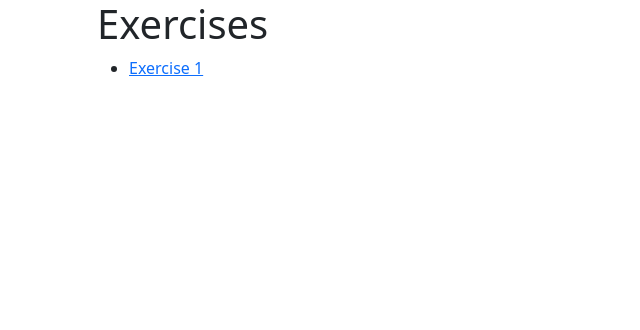
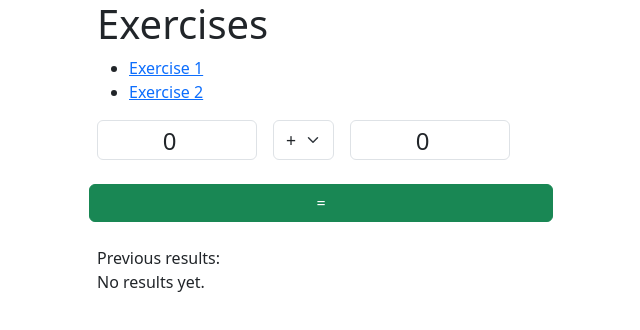
Before and after one commit to Viblanc/angular-project, an Angular app: page /ex2 in a window 1280 px wide. Before the commit this address led to /. Shown: the top 330 px of the page, without its empty margins (31-671 px from the left). Built offline with nearby package versions, Linux system fonts and the light colour scheme; a web font is replaced by a local one.

Commit message:
exercise 2

```diff
--- a/src/app/app.html
+++ b/src/app/app.html
@@ -2,6 +2,7 @@
   <h1>Exercises</h1>
   <ul>
     <li><a routerLink="ex1">Exercise 1</a></li>
+    <li><a routerLink="ex2">Exercise 2</a></li>
   </ul>
   <router-outlet />
 </main>
--- a/src/app/app.routes.ts
+++ b/src/app/app.routes.ts
@@ -1,9 +1,14 @@
 import { Routes } from '@angular/router';
 import { Exercise1 } from './exercises/exercise1/exercise1';
+import { Exercise2 } from './exercises/exercise2/exercise2';
 
 export const routes: Routes = [
   {
     path: 'ex1',
     component: Exercise1,
   },
+  {
+    path: 'ex2',
+    component: Exercise2,
+  },
 ];
--- /dev/null
+++ b/src/app/exercises/exercise2/exercise2.css
@@ -0,0 +1,27 @@
+form {
+    display: inline-block;
+}
+
+.number {
+    width: 10rem;
+    height: 2.5rem;
+    font-size: 1.5rem;
+    text-align: center;
+}
+
+select {
+    font-size: 1.1rem;
+}
+
+ul {
+    list-style-type: none;
+    padding: 0;
+}
+
+.deleteBtn {
+    color: crimson;
+}
+
+.deleteBtn:hover {
+    cursor: pointer;
+}
--- /dev/null
+++ b/src/app/exercises/exercise2/exercise2.html
@@ -0,0 +1,64 @@
+<form [formGroup]="form" (ngSubmit)="onSubmit()">
+    <div class="row g-3 align-items-center">
+        <div class="col-auto">
+            <input class="number form-control" type="number" name="op1" id="op1" formControlName="operand1" />
+        </div>
+        <div class="col-auto">
+            <select class="form-select" name="operator" id="operator" formControlName="operator">
+                <option value="+">+</option>
+                <option value="-">-</option>
+                <option value="*">*</option>
+                <option value="/">/</option>
+            </select>
+        </div>
+        <div class="col-auto">
+            <input class="number form-control" type="number" name="op2" id="op2" formControlName="operand2" />
+        </div>
+
+        <button class="btn btn-success my-4" type="submit">=</button>
+    </div>
+</form>
+
+@if (form.hasError('divisionByZero') && (form.touched || form.dirty)) {
+<p class="alert alert-danger">You cannot divide by zero!</p>
+}
+
+@if (result() !== undefined) {
+<p class="lead">The result is: {{result()?.result| number: '1.0-2'}}</p>
+}
+
+<div>
+    Previous results:
+    @if (history().length === 0) {
+    <p>No results yet.</p>
+    } @else {
+    <table class="table">
+        <thead>
+            <tr>
+                <th>Time</th>
+                <th>Operator</th>
+                <th>Result</th>
+                <th>Remove</th>
+            </tr>
+        </thead>
+        <tbody>
+            @for (res of history(); track res.time) {
+            <tr>
+                <td>{{res.time | date: 'H:mm:ss'}}</td>
+                <td>{{res.operator}}</td>
+                <td>{{res.result | number: '1.0-2'}}</td>
+                <td class="deleteBtn" (click)="removeResult(res.time)">
+                    <svg xmlns="http://www.w3.org/2000/svg" width="16" height="16" fill="currentColor"
+                        class="bi bi-trash" viewBox="0 0 16 16">
+                        <path
+                            d="M5.5 5.5A.5.5 0 0 1 6 6v6a.5.5 0 0 1-1 0V6a.5.5 0 0 1 .5-.5m2.5 0a.5.5 0 0 1 .5.5v6a.5.5 0 0 1-1 0V6a.5.5 0 0 1 .5-.5m3 .5a.5.5 0 0 0-1 0v6a.5.5 0 0 0 1 0z" />
+                        <path
+                            d="M14.5 3a1 1 0 0 1-1 1H13v9a2 2 0 0 1-2 2H5a2 2 0 0 1-2-2V4h-.5a1 1 0 0 1-1-1V2a1 1 0 0 1 1-1H6a1 1 0 0 1 1-1h2a1 1 0 0 1 1 1h3.5a1 1 0 0 1 1 1zM4.118 4 4 4.059V13a1 1 0 0 0 1 1h6a1 1 0 0 0 1-1V4.059L11.882 4zM2.5 3h11V2h-11z" />
+                    </svg>
+                </td>
+            </tr>
+            }
+        </tbody>
+    </table>
+    }
+</div>
--- /dev/null
+++ b/src/app/exercises/exercise2/exercise2.ts
@@ -0,0 +1,100 @@
+import { CommonModule } from '@angular/common';
+import { Component, signal } from '@angular/core';
+import {
+  AbstractControl,
+  FormControl,
+  FormGroup,
+  ReactiveFormsModule,
+  ValidationErrors,
+  ValidatorFn,
+  Validators,
+} from '@angular/forms';
+
+const divisionByZeroValidator: ValidatorFn = (
+  control: AbstractControl
+): ValidationErrors | null => {
+  const operand2 = control.get('operand2');
+  const operator = control.get('operator');
+
+  return operand2 && operator && operand2.value === 0 && operator.value === '/'
+    ? { divisionByZero: true }
+    : null;
+};
+
+@Component({
+  selector: 'app-exercise2',
+  imports: [CommonModule, ReactiveFormsModule],
+  templateUrl: './exercise2.html',
+  styleUrl: './exercise2.css',
+})
+export class Exercise2 {
+  form = new FormGroup(
+    {
+      operand1: new FormControl<number>(0, [Validators.required]),
+      operand2: new FormControl<number>(0, [Validators.required]),
+      operator: new FormControl<operator>('+', [Validators.required]),
+    },
+    { validators: divisionByZeroValidator }
+  );
+
+  // operand1 = signal<number>(0);
+  // operand2 = signal<number>(0);
+  // operator = signal<'+' | '-' | '*' | '/'>('+');
+  result = signal<Operation | undefined>(undefined);
+  history = signal<Operation[]>([]);
+
+  onSubmit() {
+    if (this.form.invalid) {
+      return;
+    }
+
+    // if result is undefined, we do not add it to the history
+    if (this.result() !== undefined) {
+      this.history.update((old) => {
+        return [this.result()!, ...old];
+      });
+    }
+
+    const op1 = this.form.controls.operand1.value!;
+    const op2 = this.form.controls.operand2.value!;
+    const operator = this.form.controls.operator.value;
+
+    const tmpRes = {
+      time: Date.now(),
+      operator: operator!,
+    };
+
+    switch (operator) {
+      case '+':
+        this.result.set({
+          result: op1 + op2,
+          ...tmpRes,
+        });
+        break;
+      case '-':
+        this.result.set({
+          result: op1 - op2,
+          ...tmpRes,
+        });
+        break;
+      case '*':
+        this.result.set({
+          result: op1 * op2,
+          ...tmpRes,
+        });
+        break;
+      case '/':
+        this.result.set({
+          result: op1 / op2,
+          ...tmpRes,
+        });
+        break;
+    }
+  }
+
+  removeResult(time: number) {
+    this.history.update((prevHistory) => {
+      return prevHistory.filter((res) => res.time != time);
+    });
+  }
+}
```
Also changed, not shown: src/app/exercises/exercise2/operation.model.ts (added, +7 -0 lines).
